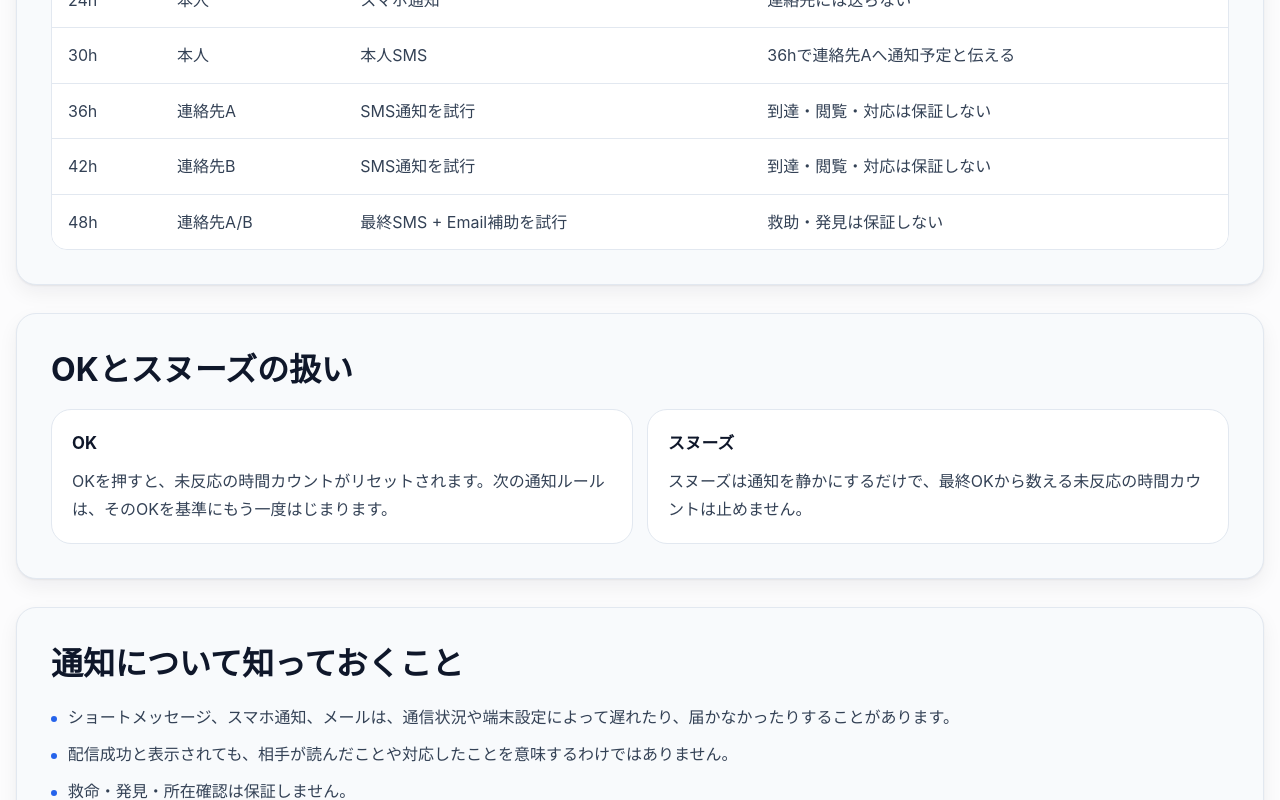
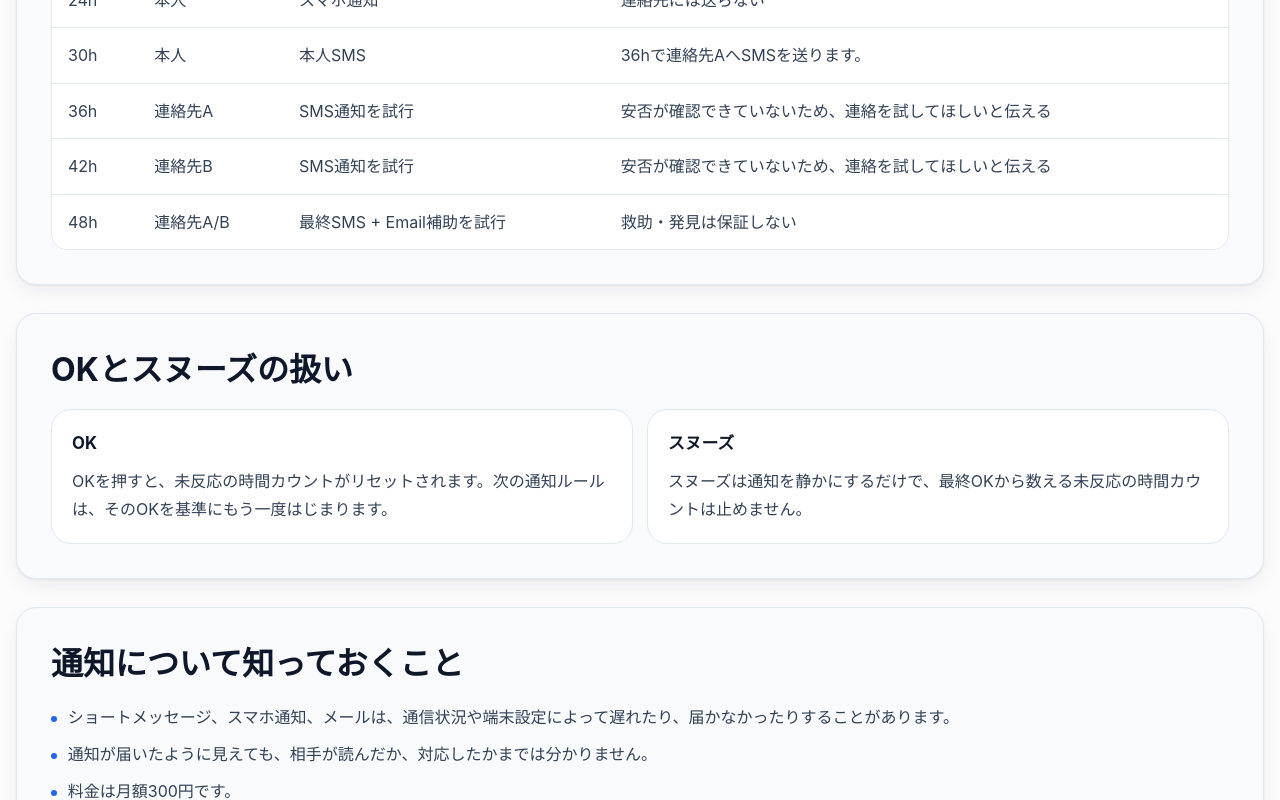
Before and after one commit to OPP-studio-macchino/anpi-watch-landing, a Next.js app: page /how-it-works in a window 1280 px wide. Shown: the part 780-1580 px from the top of the page. Built offline with nearby package versions, Linux system fonts and the light colour scheme; no server answers.

Commit message:
fix(copy): simplify trust notification limits

```diff
--- a/app/for-contacts/page.tsx
+++ b/app/for-contacts/page.tsx
@@ -75,8 +75,9 @@ export default function ForContactsPage() {
             "36h: 連絡先AへSMSを送ります。",
             "42h: 連絡先BへSMSを送ります。",
             "48h: 連絡先A/Bへ最後のSMSを送ります。",
-            "同意しても、救助・訪問・対応を強制されるものではありません。",
-            "SMSの到達・閲覧・対応は保証しません。",
+            "通知は救命や対応を強制するものではありません。",
+            "通知は、通信状況や携帯電話会社の状況などにより、遅れたり届かなかったりすることがあります。",
+            "通知が届いたように見えても、相手が読んだか、対応したかまでは分かりません。",
           ]}
         />
       </TrustSection>
--- a/app/how-it-works/page.tsx
+++ b/app/how-it-works/page.tsx
@@ -16,9 +16,9 @@ export const metadata: Metadata = {
 
 const notificationRows = [
   ["24h", "本人", "スマホ通知", "連絡先には送らない"],
-  ["30h", "本人", "本人SMS", "36hで連絡先Aへ通知予定と伝える"],
-  ["36h", "連絡先A", "SMS通知を試行", "到達・閲覧・対応は保証しない"],
-  ["42h", "連絡先B", "SMS通知を試行", "到達・閲覧・対応は保証しない"],
+  ["30h", "本人", "本人SMS", "36hで連絡先AへSMSを送ります。"],
+  ["36h", "連絡先A", "SMS通知を試行", "安否が確認できていないため、連絡を試してほしいと伝える"],
+  ["42h", "連絡先B", "SMS通知を試行", "安否が確認できていないため、連絡を試してほしいと伝える"],
   [
     "48h",
     "連絡先A/B",
@@ -86,7 +86,8 @@ export default function HowItWorksPage() {
         <TrustList
           items={[
             "ショートメッセージ、スマホ通知、メールは、通信状況や端末設定によって遅れたり、届かなかったりすることがあります。",
-            "配信成功と表示されても、相手が読んだことや対応したことを意味するわけではありません。",
+            "通知が届いたように見えても、相手が読んだか、対応したかまでは分かりません。",
+            "料金は月額300円です。",
             "救命・発見・所在確認は保証しません。",
             "あんぴッチは、警察・消防・救急などへ自動通報するサービスではありません。緊急の危険が明らかな場合は、電話や公的緊急連絡手段など別の手段も使ってください。",
           ]}
--- a/app/pricing/page.tsx
+++ b/app/pricing/page.tsx
@@ -43,7 +43,8 @@ const includedItems = [
 const confirmationItems = [
   "あんぴッチは、危険・事故・死亡の有無や病状を判断するサービスではありません。",
   "救命・発見・所在確認は保証しません。",
-  "SMS / Push / Email の到達、閲覧、連絡先の対応は保証しません。",
+  "通知は、通信状況や携帯電話会社の状況などにより、遅れたり届かなかったりすることがあります。",
+  "通知が届いたように見えても、相手が読んだか、対応したかまでは分かりません。",
   "緊急時は電話や公的緊急連絡手段など別手段も必要です。",
 ];
 
--- a/app/share-message/page.tsx
+++ b/app/share-message/page.tsx
@@ -71,13 +71,13 @@ export default function ShareMessagePage() {
           <MessageTemplate
             title="通知ルールを一緒に決めたい時"
             recipient="家族・パートナーから本人へ"
-            body="もし使うなら、通知が届いた時に誰がどう確認するかを先に決めておきたいです。あんぴッチは救命や発見を保証するものではなく、反応が長くない時の連絡ルールを見えるようにするものです。無理に始める必要はないので、内容を一緒に確認しましょう。"
+            body="もし使うなら、通知が届いた時に誰がどう確認するかを先に決めておきたいです。あんぴッチは発見や所在確認を保証するものではなく、本人が24時間以上OKを押していない場合は本人へ、36時間以上続くと登録・同意済みの連絡先へ通知します。無理に始める必要はないので、内容を一緒に確認しましょう。"
             note="家族が一方的に決めるのではなく、本人と話し合うための文面です。"
           />
           <MessageTemplate
             title="料金を短く説明する"
             recipient="家族・パートナーから本人へ"
-            body="料金は月額300円です。長い時間OKがない時の連絡先への通知も、月額料金の中で利用できます。"
+            body="料金は月額300円です。"
             note="料金不安を先に減らすための文面です。"
           />
         </NotificationSampleGrid>
```
Also changed, not shown: app/delivery-status/page.tsx (+5 -2 lines), app/trust/page.tsx (+4 -4 lines), 1 other file (tests, documents, lock files or other folders).
